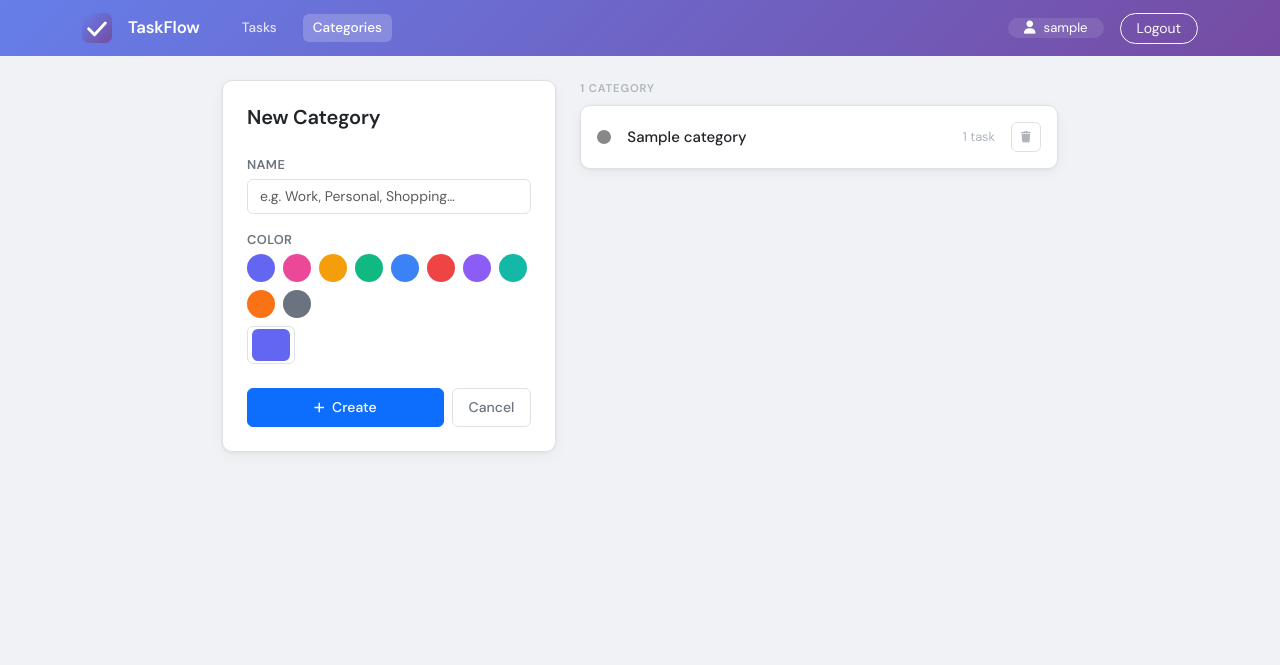
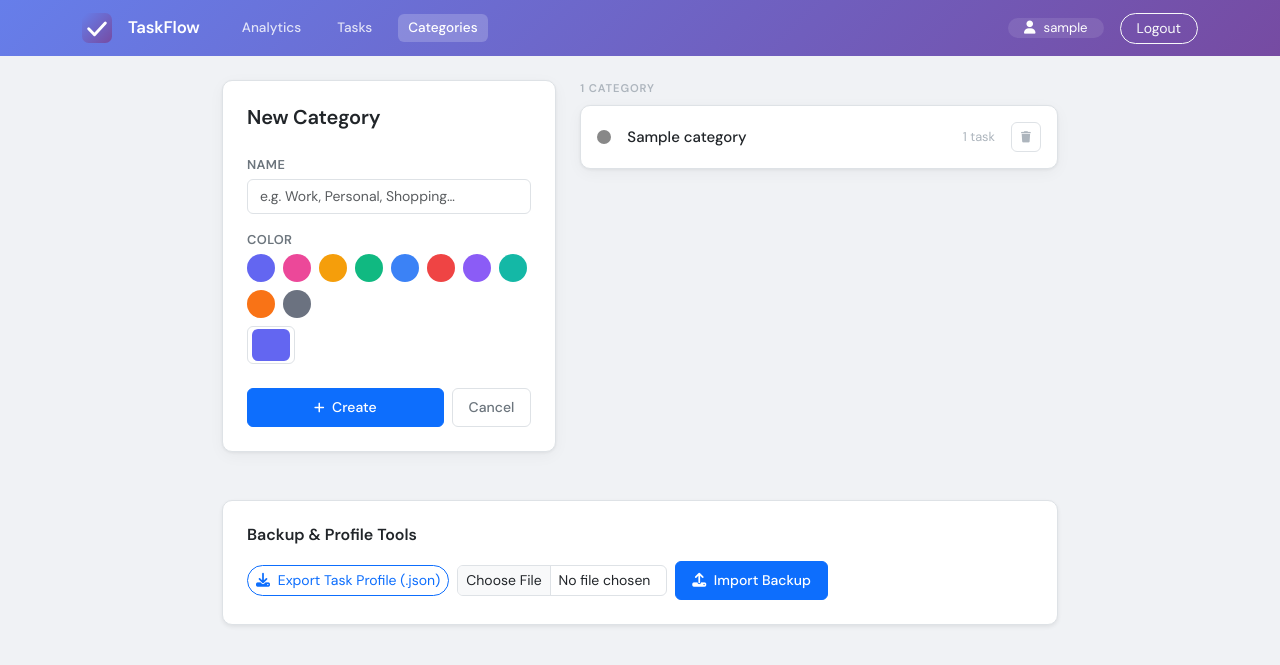
Before and after one commit to davlatbekzoirov/To-Do-List, a Django app: page /categories/ in a window 1280 px wide. Shown: the top 665 px of the page. Run offline with Django 5.2, Linux system fonts and the light colour scheme; a user stored in the database is signed in; tables that the repository leaves empty hold one stand-in row (values such as "Sample post"); parts of the project's set-up code (start-up, migrations or seed data) failed here and were passed over.

Commit message:
feat: integrate core framework with category profiles, visual analytics dashboard, and backend reminder alerts

```diff
--- a/templates/todos/base.html
+++ b/templates/todos/base.html
@@ -303,6 +303,7 @@
             TaskFlow
         </a>
         {% if user.is_authenticated %}
+        <a href="{% url 'analytics' %}" class="nav-link-item {% if request.resolver_match.url_name == 'analytics' %}active{% endif %}">Analytics</a>
         <a href="{% url 'task_list' %}" class="nav-link-item {% if request.resolver_match.url_name == 'task_list' %}active{% endif %}">Tasks</a>
         <a href="{% url 'category_list' %}" class="nav-link-item {% if 'category' in request.resolver_match.url_name %}active{% endif %}">Categories</a>
         {% endif %}
--- a/templates/todos/category_list.html
+++ b/templates/todos/category_list.html
@@ -71,6 +71,25 @@
     </div>
 </div>
 
+<div class="card border-0 shadow-sm mt-4">
+    <div class="card-body p-4">
+        <h6 style="font-weight:600;" class="mb-3">Backup & Profile Tools</h6>
+        <div class="d-flex flex-wrap gap-2 align-items-center">
+            <a href="{% url 'export_data' %}" class="btn btn-outline-primary btn-sm rounded-pill">
+                <i class="fas fa-download me-1"></i> Export Task Profile (.json)
+            </a>
+
+            <form action="{% url 'import_data' %}" method="post" enctype="multipart/form-data" class="d-flex align-items-center gap-2 m-0">
+                {% csrf_token %}
+                <input type="file" name="backup_file" accept=".json" class="form-control form-control-sm" required style="max-width:210px">
+                <button type="submit" class="btn btn-primary btn-sm rounded-pill">
+                    <i class="fas fa-upload me-1"></i> Import Backup
+                </button>
+            </form>
+        </div>
+    </div>
+</div>
+
 <style>
 .form-control-color { width: 48px !important; height: 38px; padding: 2px 4px; cursor: pointer; }
 </style>
--- a/todoproject/__init__.py
+++ b/todoproject/__init__.py
@@ -0,0 +1,3 @@
+from .celery import app as celery_app
+
+__all__ = ('celery_app',)
--- a/todos/urls.py
+++ b/todos/urls.py
@@ -21,4 +21,10 @@ urlpatterns = [
     path('register/', views.register_view, name='register'),
     path('login/', views.login_view, name='login'),
     path('logout/', views.logout_view, name='logout'),
+
+    # Analysis
+    path('analytics/', views.analytics_view, name='analytics'),
+
+    path('data/export/', views.export_data_json, name='export_data'),
+    path('data/import/', views.import_data_json, name='import_data'),
 ]
--- a/todos/views.py
+++ b/todos/views.py
@@ -1,14 +1,18 @@
+import datetime
+import json
 from django.shortcuts import render, get_object_or_404, redirect
 from django.contrib.auth.decorators import login_required
 from django.contrib.auth import login, logout
 from django.contrib.auth.forms import UserCreationForm, AuthenticationForm
 from django.contrib import messages
-from django.http import JsonResponse
+from django.http import JsonResponse, HttpResponse
 from django.db.models import Q, Case, When, Value, IntegerField
 from django.views.decorators.http import require_POST
 from .models import Task, SubTask, Category
 from .forms import TaskForm, TaskFilterForm, CategoryForm
-
+from django.db.models import Count
+from django.utils import timezone
+from django.db.models.functions import Coalesce
 
 # ─── Auth ────────────────────────────────────────────────────────────────────
 
@@ -84,8 +88,6 @@ def task_list(request):
 
         # Sorting
         if sort == 'due_date':
-            from django.db.models.functions import Coalesce
-            from django.utils import timezone
             import datetime
             far_future = timezone.now() + datetime.timedelta(days=36500)
             tasks = tasks.annotate(
@@ -245,3 +247,140 @@ def category_delete(request, pk):
         cat.delete()
         messages.success(request, f'Category "{cat.name}" deleted.')
     return redirect('category_list')
+
+
+@login_required
+def analytics_view(request):
+    # 1. Category Breakdown Data
+    categories_data = Category.objects.filter(user=request.user).annotate(
+        task_count=Count('tasks')
+    ).values('name', 'color', 'task_count')
+
+    cat_labels = [c['name'] for c in categories_data]
+    cat_colors = [c['color'] for c in categories_data]
+    cat_counts = [c['task_count'] for c in categories_data]
+
+    # Handle Uncategorized tasks
+    uncategorized_count = Task.objects.filter(user=request.user, category__isnull=True).count()
+    if uncategorized_count > 0:
+        cat_labels.append("Uncategorized")
+        cat_colors.append("#6b7280")
+        cat_counts.append(uncategorized_count)
+
+    # 2. Historical Completion Tracking (Last 7 Days)
+    today = timezone.now().date()
+    days_list = [today - datetime.timedelta(days=i) for i in range(6, -1, -1)]
+
+    completion_counts = []
+    completion_labels = []
+
+    for day in days_list:
+        count = Task.objects.filter(
+            user=request.user,
+            completed=True,
+            updated_at__date=day # Assuming updated_at reflects the completion date accurately
+        ).count()
+        completion_counts.append(count)
+        completion_labels.append(day.strftime('%b %d'))
+
+    context = {
+        'cat_labels': cat_labels,
+        'cat_colors': cat_colors,
+        'cat_counts': cat_counts,
+        'completion_labels': completion_labels,
+        'completion_counts': completion_counts,
+    }
+    return render(request, 'todos/analytics.html', context)
+
+
+
+@login_required
+def export_data_json(request):
+    """Exports user Categories, Tasks, and Subtasks securely as an identical JSON blueprint."""
+    backup_payload = []
+
+    # Fetch all tasks belonging to the user
+    user_tasks = Task.objects.filter(user=request.user).select_related('category').prefetch_related('subtasks')
+
+    for task in user_tasks:
+        task_dump = {
+            'title': task.title,
+            'description': task.description,
+            'completed': task.completed,
+            'priority': task.priority,
+            'due_date': task.due_date.isoformat() if task.due_date else None,
+            'recurrence': task.recurrence,
+            'category': {
+                'name': task.category.name,
+                'color': task.category.color
+            } if task.category else None,
+            'subtasks': [
+                {'title': st.title, 'completed': st.completed, 'order': st.order}
+                for st in task.subtasks.all()
+            ]
+        }
+        backup_payload.append(task_dump)
+
+    response = HttpResponse(
+        json.dumps(backup_payload, indent=4),
+        content_type='application/json'
+    )
+    filename = f"taskflow_backup_{timezone.now().strftime('%Y%m%d_%H%M%S')}.json"
+    response['Content-Disposition'] = f'attachment; filename="{filename}"'
+    return response
+
+
+@login_required
+@require_POST
+def import_data_json(request):
+    """Parses JSON file upload backups to reconstitute matching object relations safely."""
+    json_file = request.FILES.get('backup_file')
+    if not json_file:
+        messages.error(request, 'No blueprint backup file found.')
+        return redirect('task_list')
+
+    try:
+        data_records = json.loads(json_file.read().decode('utf-8'))
+        import_count = 0
+
+        for item in data_records:
+            # 1. Deduplicate or dynamically resolve category definitions
+            category_obj = None
+            if item.get('category'):
+                cat_info = item['category']
+                category_obj, _ = Category.objects.get_or_create(
+                    user=request.user,
+                    name=cat_info['name'],
+                    defaults={'color': cat_info.get('color', '#6366f1')}
+                )
+
+            # 2. Re-create base task object
+            due_val = item.get('due_date')
+            parsed_due = timezone.datetime.fromisoformat(due_val) if due_val else None
+
+            task = Task.objects.create(
+                user=request.user,
+                category=category_obj,
+                title=item.get('title', 'Imported Task'),
+                description=item.get('description', ''),
+                completed=item.get('completed', False),
+                priority=item.get('priority', 'medium'),
+                due_date=parsed_due,
+                recurrence=item.get('recurrence', '')
+            )
+
+            # 3. Re-link subtasks
+            for st_info in item.get('subtasks', []):
+                SubTask.objects.create(
+                    task=task,
+                    title=st_info.get('title', ''),
+                    completed=st_info.get('completed', False),
+                    order=st_info.get('order', 0)
+                )
+            import_count += 1
+
+        messages.success(request, f'Successfully structuralized and imported {import_count} tasks!')
+    except Exception as e:
+        messages.error(request, f'Structural failure reading data architecture file: {str(e)}')
+
+    return redirect('task_list')
```
Also changed, not shown: templates/todos/analytics.html (added, +86 -0 lines), templates/todos/task_list.html (+6 -2 lines), todoproject/celery.py (added, +8 -0 lines), todoproject/settings.py (+17 -1 lines), todos/tasks.py (added, +36 -0 lines).
